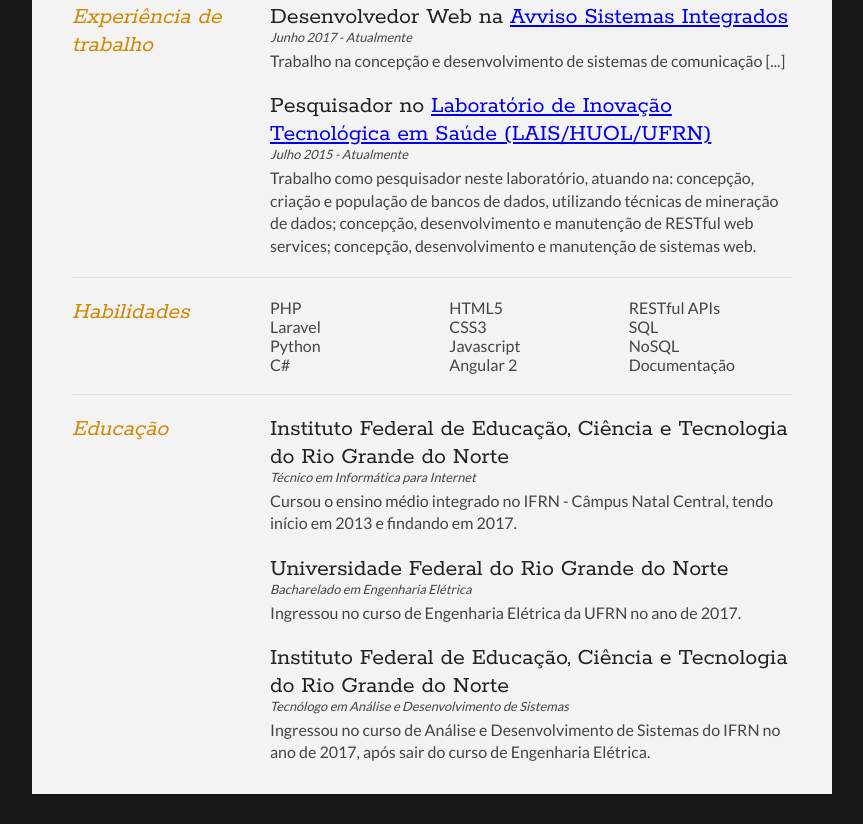
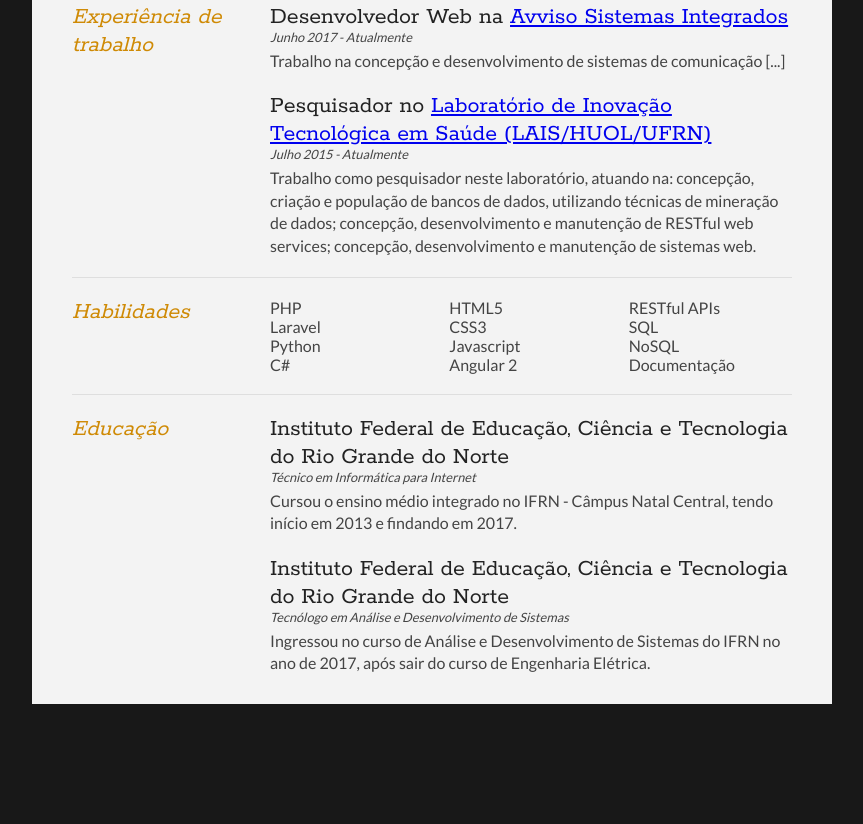
Before and after one commit to danielsouzaaf/danielsouzaaf.github.io, a plain HTML site: page index.html in a window 1280 px wide. Shown: the part 545-1369 px from the top of the page, without its empty margins (208-1071 px from the left). After the commit the page ends 1279 px from the top, so only its background shows below. Drawn offline with Linux system fonts and the light colour scheme.

Commit message:
remoção de engenharia elétrica

```diff
--- a/index.html
+++ b/index.html
@@ -113,12 +113,6 @@
 					<p>Cursou o ensino médio integrado no IFRN - Câmpus Natal Central, tendo início em 2013 e findando em 2017.</p>
 				</article>
 
-				<article>
-					<h2>Universidade Federal do Rio Grande do Norte</h2>
-					<p class="subDetails">Bacharelado em Engenharia Elétrica</p>
-					<p>Ingressou no curso de Engenharia Elétrica da UFRN no ano de 2017.</p>
-				</article>
-
                 <article>
 					<h2>Instituto Federal de Educação, Ciência e Tecnologia do Rio Grande do Norte</h2>
 					<p class="subDetails">Tecnólogo em Análise e Desenvolvimento de Sistemas</p>
```
